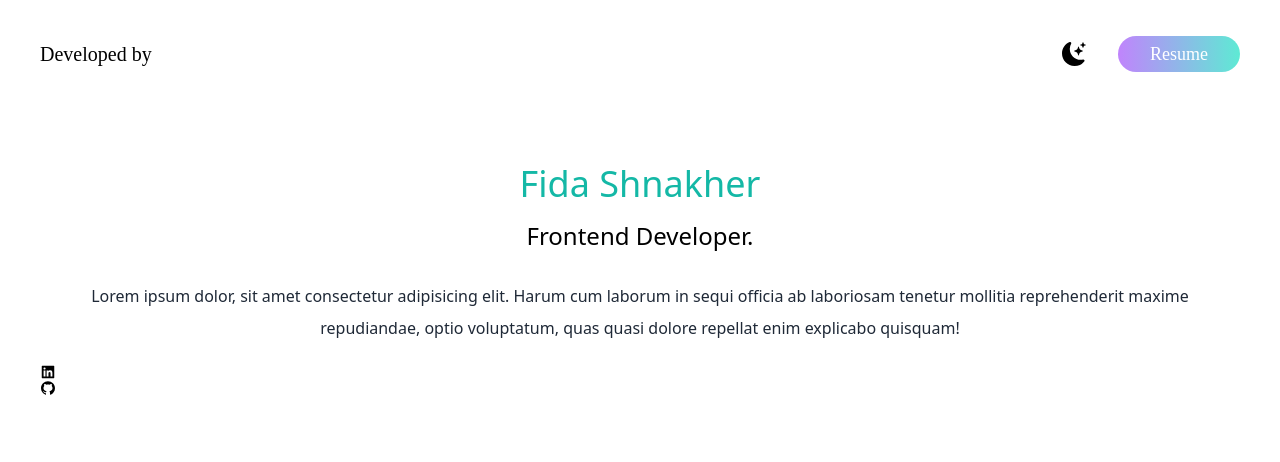
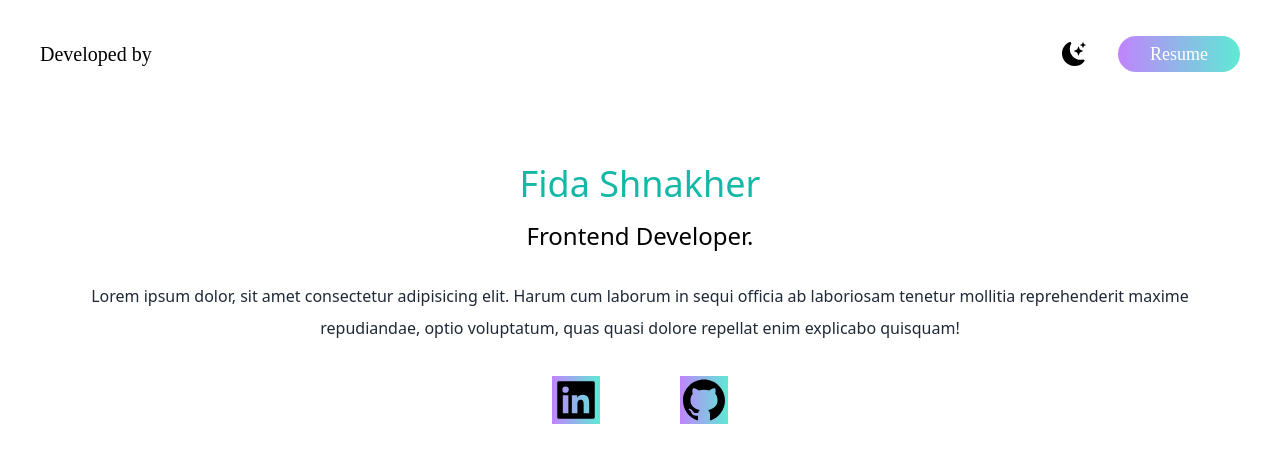
Before and after one commit to fidashn/fida-shnakher-portfolio, a Next.js app: page / in a window 1280 px wide. Shown: the top 462 px of the page. Built offline with nearby package versions, Linux system fonts and the light colour scheme.

Commit message:
styled the icons background

```diff
--- a/pages/index.tsx
+++ b/pages/index.tsx
@@ -27,9 +27,9 @@ export default function Home() {
             <h3 className='text-2xl py-2'>Frontend Developer.</h3>
             <p className='text-md py-5 leading-8 text-gray-800'>Lorem ipsum dolor, sit amet consectetur adipisicing elit. Harum cum laborum in sequi officia ab laboriosam tenetur mollitia reprehenderit maxime repudiandae, optio voluptatum, quas quasi dolore repellat enim explicabo quisquam!</p>
           </div>
-          <div>
-           <a href="https://www.linkedin.com/in/fida-shnakher-0b0b4a1b5"><AiFillLinkedin /></a>
-           <a href="https://github.com/fidashn"><AiFillGithub/></a>
+          <div className='text-5xl flex justify-center gap-20 py-3 '>
+           <a className='bg-gradient-to-r from-purple-400 to-teal-300 ' href="https://www.linkedin.com/in/fida-shnakher-0b0b4a1b5"><AiFillLinkedin /></a>
+           <a className='bg-gradient-to-r from-purple-400 to-teal-300' href="https://github.com/fidashn"><AiFillGithub/></a>
           </div>
 
         </section>
```
